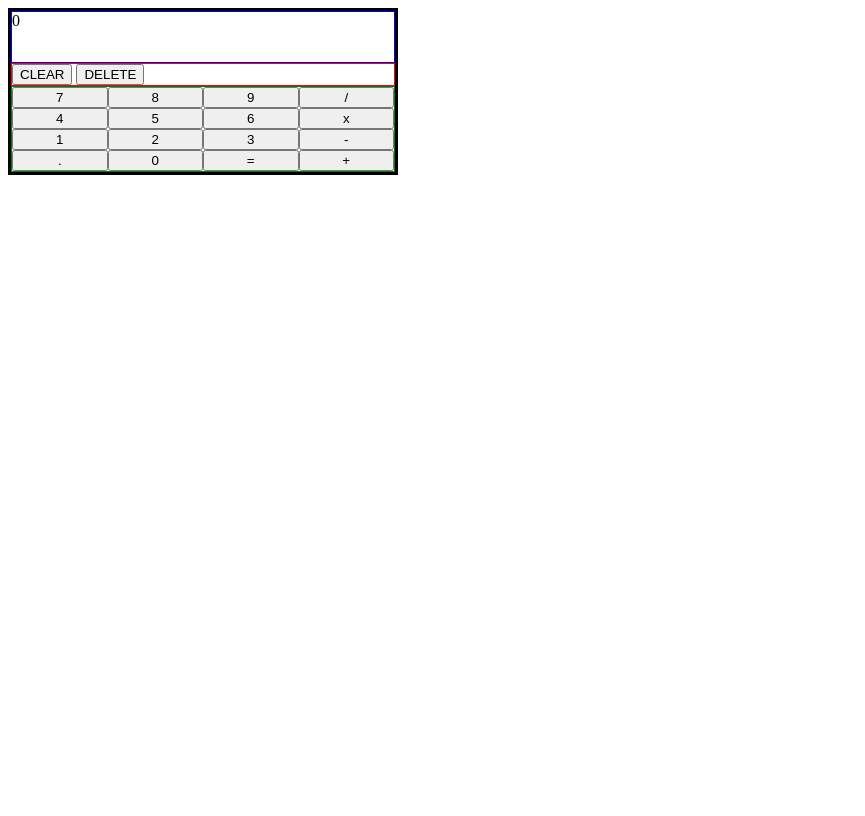
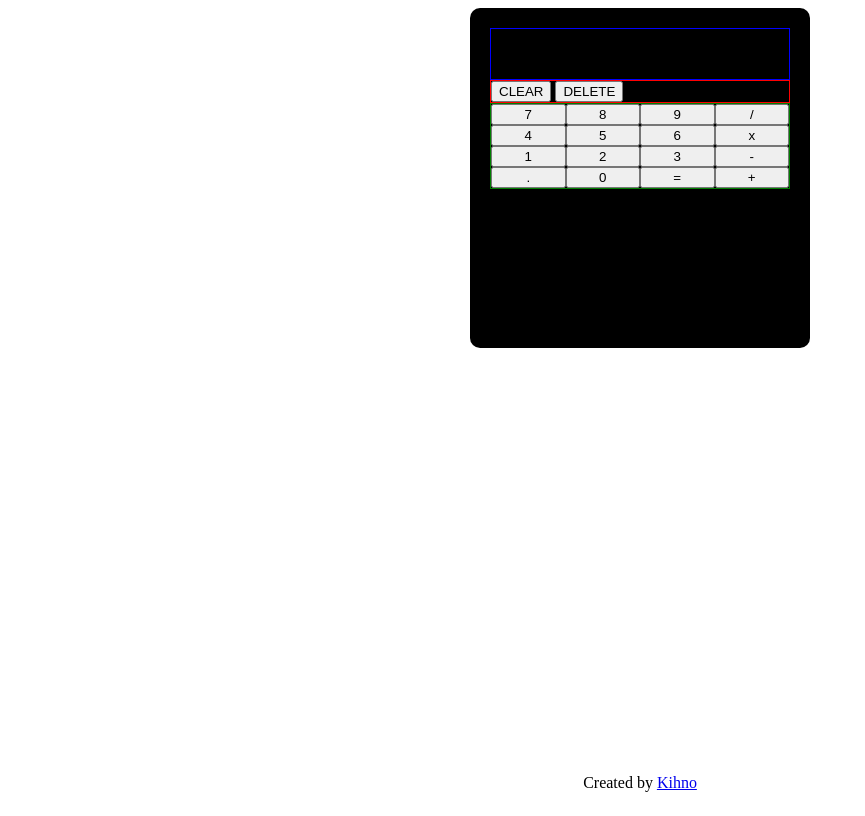
Before and after one commit to kihno/calculator, a plain HTML site: page index.html in a window 1280 px wide. Shown: the whole page, without its empty margins (0-865 px from the left). Drawn offline with Linux system fonts and the light colour scheme.

Commit message:
fixed known bugs in calculator function starting css styling

```diff
--- a/index.html
+++ b/index.html
@@ -42,5 +42,10 @@
         </div>
 
     </div>
+
+    <footer>
+        <p>Created by <a href="https://github.com/kihno">Kihno</a></p>
+    </footer>
+
 </body>
 </html>
--- a/javascript.js
+++ b/javascript.js
@@ -87,6 +87,9 @@ function display(item) {
     if (screen.textContent === '0' || screen.textContent === '' || previousKey.className === 'operator active' || previousKey === undefined) {
         screen.textContent = item.value;
         log.textContent += item.value;
+    } else if (previousKey === equals) {
+        screen.textContent = item.value;
+        num1 = undefined;
     } else {
         screen.textContent += item.value;
         log.textContent += item.value;
--- a/stylesheet.css
+++ b/stylesheet.css
@@ -1,8 +1,20 @@
-#calContainer {
-    width: 30vw;
-    border: 3px solid black;
+
+
+body {
     display: flex;
     flex-direction: column;
+    align-items: center;
+    min-height: 100vh;
+}
+
+#calContainer {
+    width: 300px;
+    height: 300px;
+    background: black;
+    display: flex;
+    flex-direction: column;
+    padding: 20px;
+    border-radius: 10px;
 }
 
 #windowContainer{
@@ -23,3 +35,7 @@
 .active {
     background-color: grey;
 }
+footer {
+
+    margin-top: auto;
+}
```
